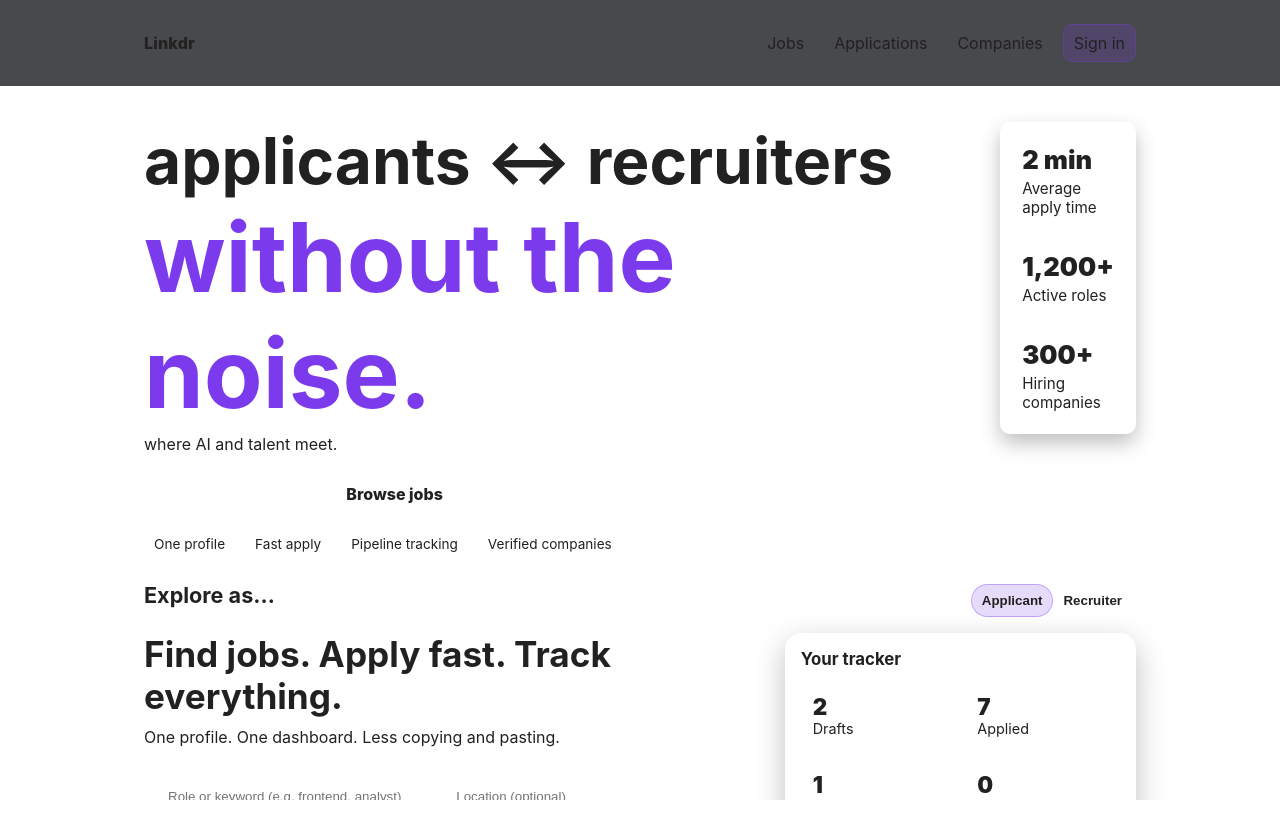
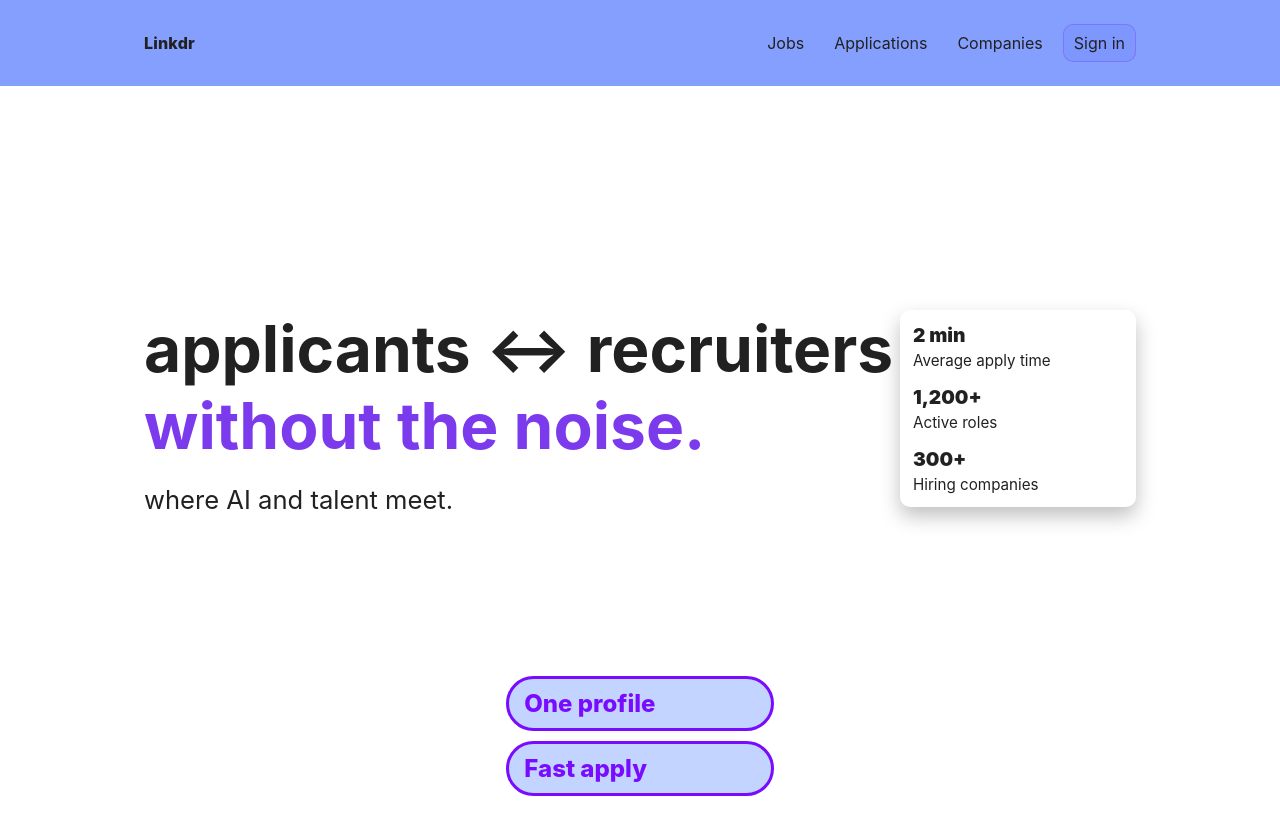
Before and after one commit to petmav/lyrathon, a Next.js app: page / in a window 1280 px wide. Shown: the top 838 px of the page. Before the commit the page ends 800 px from the top, so only its background shows below. Built offline with nearby package versions, Linux system fonts and the light colour scheme.

Commit message:
colour changes

```diff
--- a/src/app/index_page/index_page.module.css
+++ b/src/app/index_page/index_page.module.css
@@ -13,11 +13,11 @@
 }
 
 .header {
-  position: sticky;
+  position: relative;
   top: 0;
   z-index: 10;
-  backdrop-filter: blur(10px);
-  background: rgba(11, 12, 16, 0.75);
+  backdrop-filter: blur(3px);
+  background: rgba(101, 134, 255, 0.792);
   border-bottom: 1px solid var(--border);
 }
 
@@ -58,7 +58,7 @@
 
 .navLinkStrong {
   color: var(--text);
-  background: rgba(124, 58, 237, 0.18);
+  background: rgba(98, 119, 255, 0.18);
   border: 1px solid rgba(124, 58, 237, 0.35);
 }
 
@@ -152,18 +152,24 @@
 }
 
 .pills {
-  display: flex;
+  display: grid;
   gap: 10px;
   flex-wrap: wrap;
-  margin-top: 14px;
+  margin-top: 16px;
+    justify-content: center;
 }
 
 .pill {
-  border: 1px solid var(--border);
-  color: var(--muted);
+  display: grid;
+  align-items: center;
+  padding: 10px 15px;
   border-radius: 999px;
-  padding: 6px 10px;
-  font-size: 0.85rem;
+  border: 3px solid rgb(121, 11, 255);
+  background: rgba(142, 176, 255, 0.54);
+  color: rgb(121, 11, 255);
+  font-weight: 800;
+  font-size: 1.5rem;
+
 }
 
 .sideCard {
@@ -449,22 +455,27 @@
 
 .landing {
   margin-top: 12px;
+
 }
 
 .landingInner {
   display: grid;
-  gap: 16px;
-  grid-template-columns: 1.6fr 0.1fr;
+  gap: 0.8px;
+  grid-template-columns: 1.6fr 0.5fr;
   align-items: start;
+  min-height: 350px;
+  margin-top: 200px;
 }
 
 .landingTitle {
   font-size: 4rem;
-  margin: 0 0 3px;
+  margin: 0 0 20px;
 }
 
 .landingSubtitle {
-  margin: 0 0 18px;
+  font-size: 1.6rem;
+  margin-top: 50px;
+  margin: 0 0 50px;
   color: var(--muted);
   max-width: 680px;
 }
@@ -483,20 +494,21 @@
   padding: 10px;
   box-shadow: 0 9px 20px rgba(0,0,0,0.25);
   display: grid;
-  gap: 10px;
-  max-width: 260px;
+  gap: 9px;
   justify-self: end;
+  width: min(500px, 100%);
+  max-width: none;
 }
 
 .kpi {
   border: 1px solid var(--border);
   border-radius: 14px;
-  padding: 12px;
+  padding: 3px;
   background: rgba(255,255,255,0.04);
 }
 
 .kpiNum {
-  font-size: 1.6rem;
+  font-size: 1.2rem;
   font-weight: 900;
 }
 
@@ -514,6 +526,9 @@
   gap: 12px;
   flex-wrap: wrap;
 }
+.accent {
+  color: #7c3aed;
+}
 
 @media (max-width: 980px) {
   .landingInner {
--- a/src/app/index_page/page.tsx
+++ b/src/app/index_page/page.tsx
@@ -100,24 +100,13 @@ export default function HomePage(): JSX.Element {
           <div className={styles.landingInner}>
             <div>
               <h1 id="landing-title" className={styles.landingTitle}>
-                  applicants ↔ recruiters
-                  <h1 style={{ color: "#7c3aed" }}> without the noise. </h1>
+                  applicants ↔ recruiters {" "}
+                   <span className={styles.accent}>without the noise.</span>
               </h1>
               <p className={styles.landingSubtitle}>
                 where AI and talent meet.
               </p>
 
-              <div className={styles.landingCtas}>
-                <a className={styles.button} href="/signup">Create an account</a>
-                <a className={styles.ghostBtnWide} href="/jobs">Browse jobs</a>
-              </div>
-
-              <div className={styles.pills} aria-label="Highlights">
-                <span className={styles.pill}>One profile</span>
-                <span className={styles.pill}>Fast apply</span>
-                <span className={styles.pill}>Pipeline tracking</span>
-                <span className={styles.pill}>Verified companies</span>
-              </div>
             </div>
 
             <aside className={styles.landingCard} aria-label="At a glance">
@@ -135,7 +124,14 @@ export default function HomePage(): JSX.Element {
               </div>
             </aside>
           </div>
+          <div className={styles.pills}>
+            <span className={styles.pill}>One profile </span>
+            <span className={styles.pill}>Fast apply</span>
+            <span className={styles.pill}>Verified companies</span>
+          </div>
         </section>
+
+
 
         {/* 2) Toggle AFTER the shared block */}
         <section className={styles.toggleSection} aria-label="Choose view">
```
